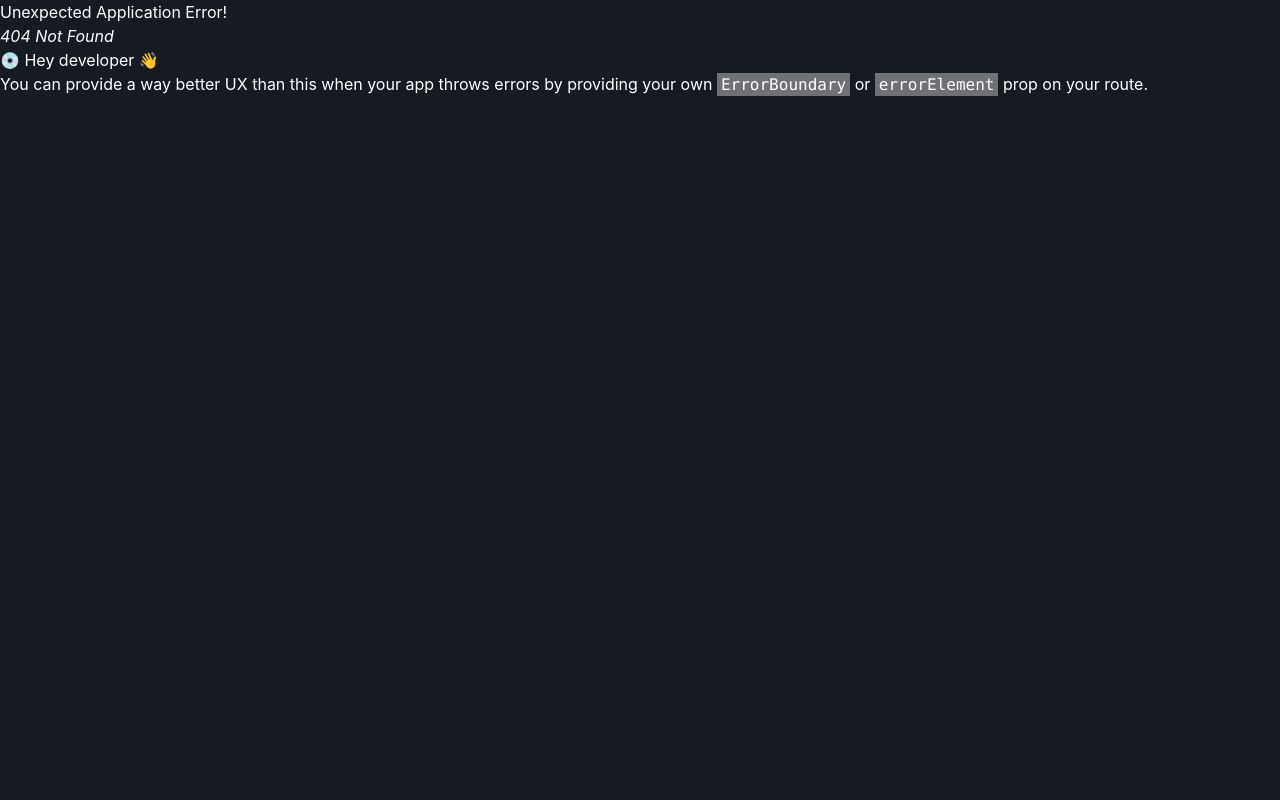
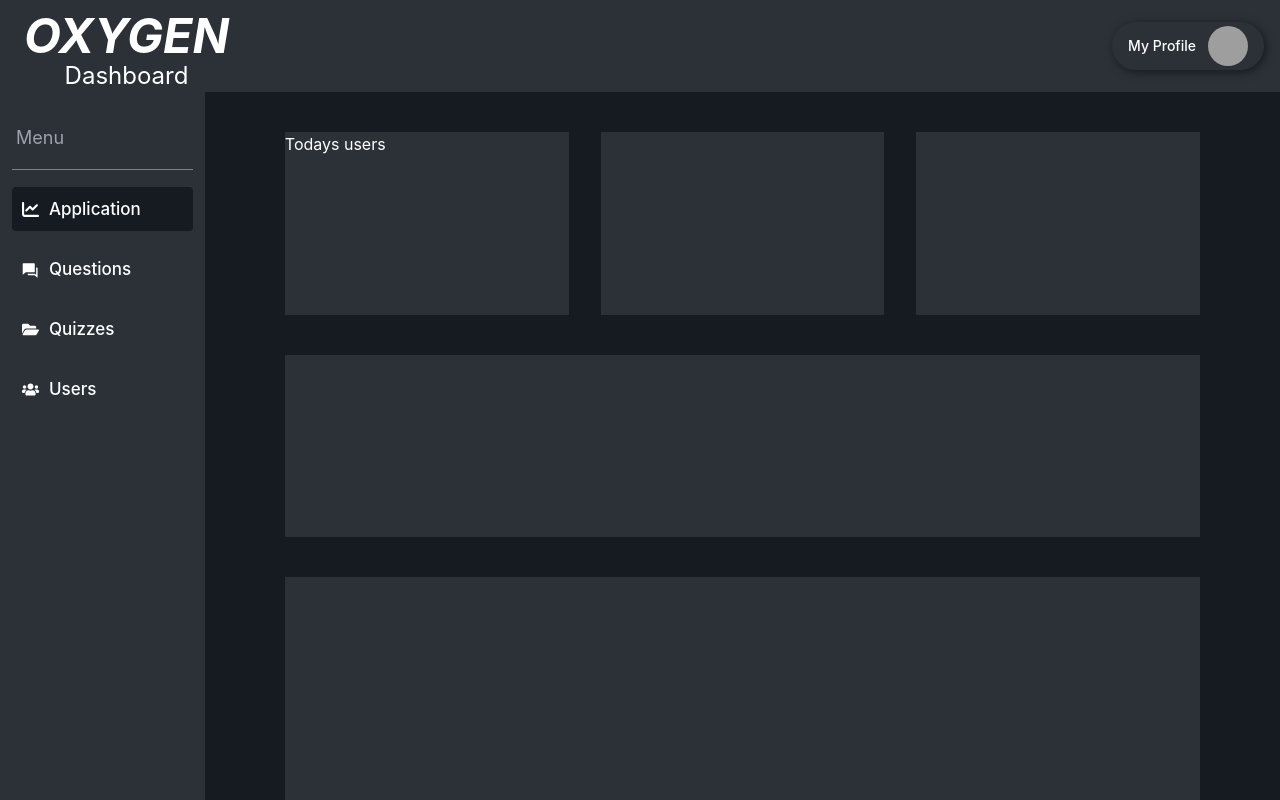
Before and after one commit to KastriotAvdiaj/OxygenQuiz, a React (Vite) app: page /dashboard/application in a window 1280 px wide. Before the commit this address had no page. Built offline with nearby package versions, Linux system fonts and the light colour scheme; grey boxes are pictures that could not be loaded.

Commit message:
Fixed the dashboard routing to it's mini pages, Re-resigned the dashboardnav for a cleaner look.

```diff
--- a/src/App.tsx
+++ b/src/App.tsx
@@ -5,6 +5,7 @@ import Header from "./componentsOurs/Header";
 import "./global.css";
 // Lazy load components
 // Lazy load components
+
 const Home = lazy(() =>
   import("./pages/Home/Home").then((module) => ({ default: module.Home }))
 );
@@ -30,7 +31,6 @@ const MyProfile = lazy(() =>
   }))
 );
 
-
 const router = createBrowserRouter([
   {
     path: "/",
@@ -44,7 +44,7 @@ const router = createBrowserRouter([
     ),
   },
   {
-    path: "/dashboard",
+    path: "/dashboard/*",
     element: (
       <Suspense fallback={<div>Loading...</div>}>
         <Dashboard />
--- a/src/pages/Dashboard/Components/DashboardNav.tsx
+++ b/src/pages/Dashboard/Components/DashboardNav.tsx
@@ -1,10 +1,6 @@
 import { Button } from "@/components/ui/button";
-import { FaChartLine } from "react-icons/fa6";
-import { RiQuestionAnswerFill } from "react-icons/ri";
-import { FaFolderOpen } from "react-icons/fa";
-import { FaUsers } from "react-icons/fa";
 import { Divider } from "../../../componentsOurs/Divider";
-
+import { dashboardNavButtons } from "./dashboardNavConfig";
 
 type DashboardNavProps = {
   setActivePage: (page: string) => void;
@@ -16,47 +12,23 @@ export const DashboardNav: React.FC<DashboardNavProps> = ({
   activePage,
 }) => {
   return (
-    <ul className="w-full  mt-8 px-3 text-lg flex flex-col gap-2">
+    <ul className="w-full mt-8 px-3 text-lg flex flex-col gap-2">
       <p className="px-1 text-gray-400 mb-2">Menu</p>
       <Divider color="gray" />
-      <Button
-        variant={"dashboard"}
-        size={"dashboard"}
-        className="mt-2"
-        onClick={() => setActivePage("Application")}
-        active={activePage === "Application"}
-      >
-        <FaChartLine />
-        Application
-      </Button>
 
-      <Button
-        variant={"dashboard"}
-        size={"dashboard"}
-        onClick={() => setActivePage("Questions")}
-        active={activePage === "Questions"}
-      >
-        <RiQuestionAnswerFill />
-        Questions
-      </Button>
-      <Button
-        variant={"dashboard"}
-        size={"dashboard"}
-        onClick={() => setActivePage("Quizzes")}
-        active={activePage === "Quizzes"}
-      >
-        <FaFolderOpen />
-        Quizzes
-      </Button>
-      <Button
-        variant={"dashboard"}
-        size={"dashboard"}
-        onClick={() => setActivePage("Users")}
-        active={activePage === "Users"}
-      >
-        <FaUsers />
-        Users
-      </Button>
+      {dashboardNavButtons.map((button) => (
+        <Button
+          key={button.id}
+          variant={"dashboard"}
+          size={"dashboard"}
+          className="mt-2"
+          onClick={() => setActivePage(button.id)}
+          active={activePage === button.id}
+        >
+          <button.icon />
+          {button.label}
+        </Button>
+      ))}
     </ul>
   );
 };
--- /dev/null
+++ b/src/pages/Dashboard/Components/dashboardNavConfig.ts
@@ -0,0 +1,27 @@
+
+import { FaChartLine } from "react-icons/fa6";
+import { RiQuestionAnswerFill } from "react-icons/ri";
+import { FaFolderOpen, FaUsers } from "react-icons/fa";
+
+export const dashboardNavButtons = [
+  {
+    id: "application",
+    label: "Application",
+    icon: FaChartLine,
+  },
+  {
+    id: "questions",
+    label: "Questions",
+    icon: RiQuestionAnswerFill,
+  },
+  {
+    id: "quizzes",
+    label: "Quizzes",
+    icon: FaFolderOpen,
+  },
+  {
+    id: "users",
+    label: "Users",
+    icon: FaUsers,
+  },
+];
--- a/src/pages/Dashboard/Dashboard.tsx
+++ b/src/pages/Dashboard/Dashboard.tsx
@@ -1,27 +1,32 @@
-import { useState } from "react";
+import { Suspense, lazy } from "react";
+import { Routes, Route, Navigate, useNavigate } from "react-router-dom";
 import { DashboardNav } from "@/pages/Dashboard/Components/DashboardNav";
 import { DashboardHeader } from "./Components/DashboardHeader";
-import { Application } from "./Pages/Application/Application";
-import { Questions } from "./Pages/Question/Questions";
-import { Quizzes } from "./Pages/Quiz/Quizzes";
-import { Users } from "./Pages/User/Users";
+
+// Lazy load sub-pages
+const Application = lazy(() =>
+  import("./Pages/Application/Application").then((module) => ({
+    default: module.Application,
+  }))
+);
+const Questions = lazy(() =>
+  import("./Pages/Question/Questions").then((module) => ({
+    default: module.Questions,
+  }))
+);
+const Quizzes = lazy(() =>
+  import("./Pages/Quiz/Quizzes").then((module) => ({ default: module.Quizzes }))
+);
+const Users = lazy(() =>
+  import("./Pages/User/Users").then((module) => ({ default: module.Users }))
+);
 
 export const Dashboard = () => {
-  const [activePage, setActivePage] = useState("Application");
+  const navigate = useNavigate();
 
-  const renderContent = () => {
-    switch (activePage) {
-      case "Application":
-        return <Application />;
-      case "Questions":
-        return <Questions />;
-      case "Quizzes":
-        return <Quizzes />;
-      case "Users":
-        return <Users />;
-      default:
-        return <Application />;
-    }
+  const setActivePage = (page: string) => {
+    console.log(`/dashboard/${page}`);
+    navigate(`/dashboard/${page}`);
   };
 
   return (
@@ -30,9 +35,23 @@ export const Dashboard = () => {
         <DashboardHeader />
       </div>
       <div className="h-full bg-[var(--background-secondary)]">
-        <DashboardNav setActivePage={setActivePage} activePage={activePage} />
+        <DashboardNav
+          setActivePage={setActivePage}
+          activePage={location.pathname.split("/").pop() || "application"}
+        />
       </div>
-      <div className="overflow-y-auto">{renderContent()}</div>
+      <div className="overflow-y-auto">
+        <Suspense fallback={<div>Loading...</div>}>
+          <Routes>
+            <Route index element={<Navigate to="application" replace />} />
+            <Route path="application" element={<Application />} />
+            <Route path="questions" element={<Questions />} />
+            <Route path="quizzes" element={<Quizzes />} />
+            <Route path="users" element={<Users />} />
+            <Route path="*" element={<Navigate to="application" replace />} />
+          </Routes>
+        </Suspense>
+      </div>
     </div>
   );
 };
--- a/src/pages/NotFound.tsx
+++ b/src/pages/NotFound.tsx
@@ -1,4 +1,4 @@
-import React from 'react'
+
 
 export const NotFound = () => {
   return (
```
Also changed, not shown: src/main.tsx (+8 -7 lines).
